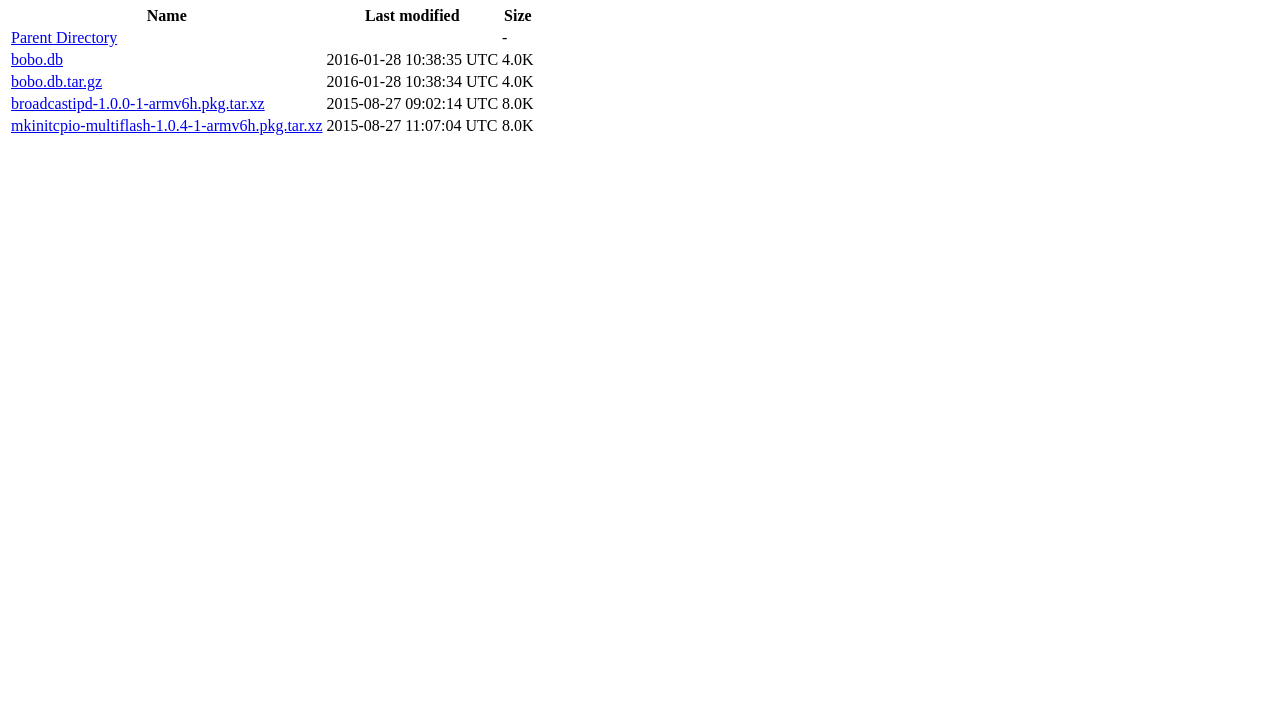
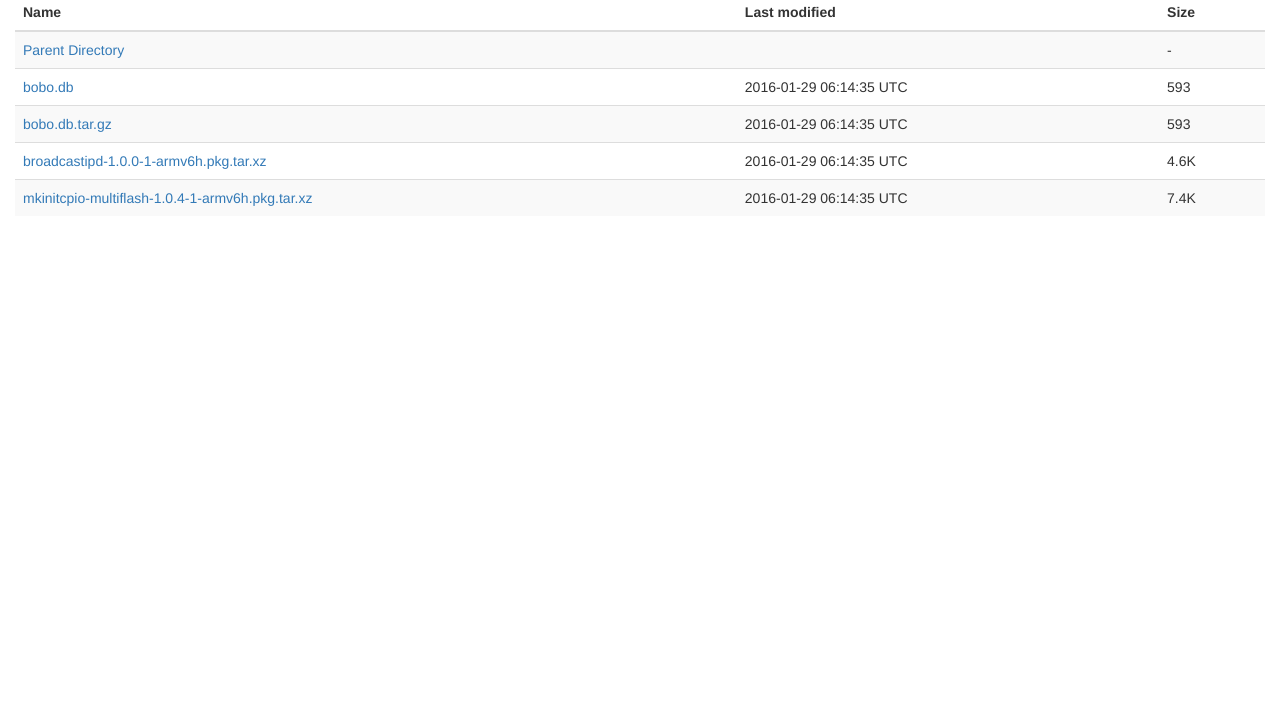
Before and after one commit to unibz-bobo/archlinuxarm, a plain HTML site: page pkgs/armv6h/bobo/index.html in a window 1280 px wide. Shown: the part 76-800 px from the top of the page. Drawn offline with nearby package versions, Linux system fonts and the light colour scheme.

Commit message:
Added bootstrap to html files

```diff
--- a/pkgs/armv6h/bobo/index.html
+++ b/pkgs/armv6h/bobo/index.html
@@ -1,19 +1,27 @@
 <!DOCTYPE html>
 <head>
 <title>Index of /pkgs/armv6h/bobo</title>
+<meta name="viewport" content="width=device-width, initial-scale=1.0">
+<link rel="stylesheet" href="https://maxcdn.bootstrapcdn.com/bootstrap/3.3.6/css/bootstrap.min.css">
+<script src="https://ajax.googleapis.com/ajax/libs/jquery/1.12.0/jquery.min.js"></script>
+<script src="https://maxcdn.bootstrapcdn.com/bootstrap/3.3.6/js/bootstrap.min.js"></script>
 </head>
 <body>
+<div class="container-fluid">
 <h1>Index of /pkgs/armv6h/bobo</h1>
-<table>
+<div class="table-responsive">
+<table class="table table-striped">
 <thead>
 <tr><th>Name</th><th>Last modified</th><th>Size</th></tr>
 </thead>
 <tbody>
 <tr><td><a href='./../index.html'>Parent Directory</a></td><td></td><td>-</td></tr>
-<tr><td><a href='./bobo.db'>bobo.db</a></td><td>2016-01-28 10:38:35 UTC</td><td>4.0K</td></tr>
-<tr><td><a href='./bobo.db.tar.gz'>bobo.db.tar.gz</a></td><td>2016-01-28 10:38:34 UTC</td><td>4.0K</td></tr>
-<tr><td><a href='./broadcastipd-1.0.0-1-armv6h.pkg.tar.xz'>broadcastipd-1.0.0-1-armv6h.pkg.tar.xz</a></td><td>2015-08-27 09:02:14 UTC</td><td>8.0K</td></tr>
-<tr><td><a href='./mkinitcpio-multiflash-1.0.4-1-armv6h.pkg.tar.xz'>mkinitcpio-multiflash-1.0.4-1-armv6h.pkg.tar.xz</a></td><td>2015-08-27 11:07:04 UTC</td><td>8.0K</td></tr>
+<tr><td><a href='./bobo.db'>bobo.db</a></td><td>2016-01-29 06:14:35 UTC</td><td>593</td></tr>
+<tr><td><a href='./bobo.db.tar.gz'>bobo.db.tar.gz</a></td><td>2016-01-29 06:14:35 UTC</td><td>593</td></tr>
+<tr><td><a href='./broadcastipd-1.0.0-1-armv6h.pkg.tar.xz'>broadcastipd-1.0.0-1-armv6h.pkg.tar.xz</a></td><td>2016-01-29 06:14:35 UTC</td><td>4.6K</td></tr>
+<tr><td><a href='./mkinitcpio-multiflash-1.0.4-1-armv6h.pkg.tar.xz'>mkinitcpio-multiflash-1.0.4-1-armv6h.pkg.tar.xz</a></td><td>2016-01-29 06:14:35 UTC</td><td>7.4K</td></tr>
 </tbody>
 </table>
+</div>
+</div>
 </body>
```
Also changed, not shown: index.html (+6 -0 lines), pkgs/armv6h/index.html (+10 -2 lines), pkgs/armv7h/bobo/index.html (+13 -5 lines), pkgs/armv7h/index.html (+10 -2 lines), pkgs/index.html (+11 -3 lines), 1 other file.
